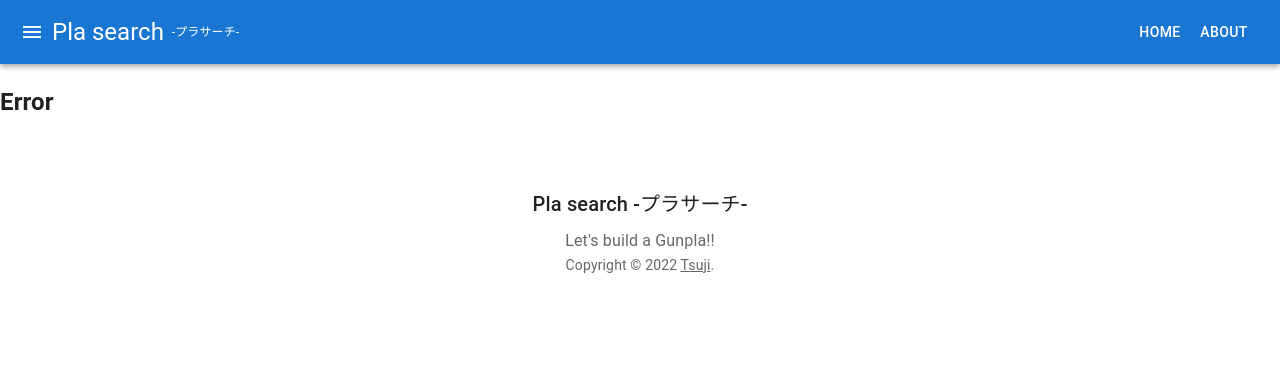
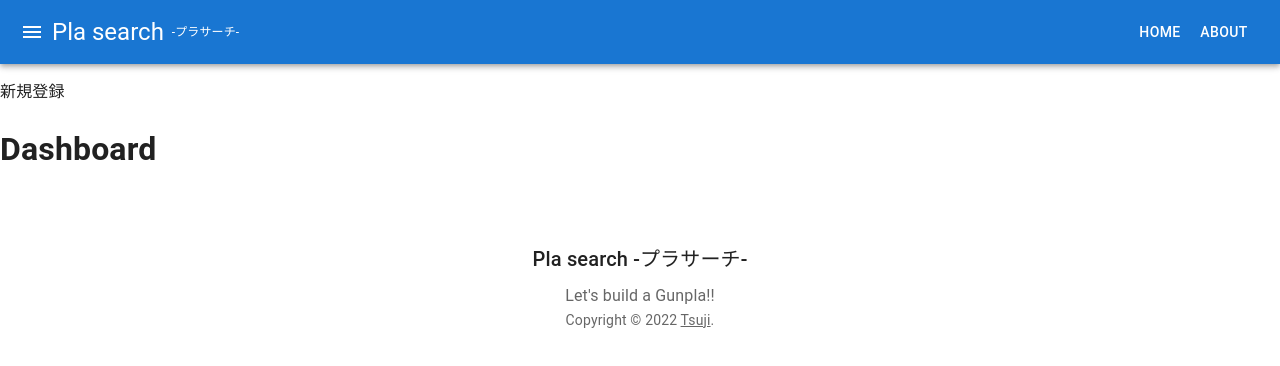
Before and after one commit to T-Towl/plasearch-front, a React (Create React App) app: page /dashboard in a window 1280 px wide. Shown: the top 366 px of the page. Built offline with nearby package versions, Linux system fonts and the light colour scheme.

Commit message:
Add Registration component

```diff
--- a/package.json
+++ b/package.json
@@ -21,7 +21,7 @@
     "react": "^18.1.0",
     "react-dom": "^18.1.0",
     "react-router-dom": "^6.3.0",
-    "react-scripts": "5.0.1",
+    "react-scripts": "^5.0.1",
     "typescript": "^4.6.4",
     "web-vitals": "^2.1.4"
   },
--- a/src/App.tsx
+++ b/src/App.tsx
@@ -1,9 +1,9 @@
 import React from 'react';
-// import logo from './logo.svg';
 import './App.css';
 import Header from "./components/defaults/Header";
 import Footer from "./components/defaults/Footer";
 import Main from "./components/Main";
+import Registration from './components/auth/Registration'
 import { createTheme, ThemeProvider } from "@mui/material/styles";
 
 const theme = createTheme();
@@ -12,6 +12,7 @@ export default function App() {
   return (
     <ThemeProvider theme={theme}>
       <Header />
+      <Registration  />
       <Main />
       <Footer />
     </ThemeProvider>
--- a/src/components/Main.tsx
+++ b/src/components/Main.tsx
@@ -3,9 +3,11 @@ import { Routes, Route } from "react-router-dom";
 import Home from "./pages/Home";
 import Map from "./pages/Map";
 import Shops from "./pages/Shops";
+import ShopDetail from "./pages/ShopDetail";
 import About from "./pages/About";
 import Error from "./pages/Error";
-import ShopDetail from "./pages/ShopDetail";
+import Dashboard from "./pages/Dashboard";
+
 
 function Main() {
   return (
@@ -14,9 +16,10 @@ function Main() {
         <Route index element={<Home />} />
         <Route path="/map" element={<Map />} />
         <Route path="/shops" element={<Shops />} />
+        <Route path="/shopdetail/:id" element={<ShopDetail />} />
         <Route path="/about" element={<About />} />
         <Route path="*" element={<Error />} />
-        <Route path="/shopdetail/:id" element={<ShopDetail />} />
+        <Route path="/dashboard" element={<Dashboard />} />
       </Routes>
     </main>
   );
--- /dev/null
+++ b/src/components/auth/Registration.tsx
@@ -0,0 +1,9 @@
+import React from 'react'
+
+export default function Registration() {
+    return (
+        <div>
+           <p>新規登録</p>
+        </div>
+    )
+}
--- /dev/null
+++ b/src/components/pages/Dashboard.tsx
@@ -0,0 +1,9 @@
+import React from 'react'
+
+export default function Dashboard() {
+    return (
+        <div>
+            <h1>Dashboard</h1>
+        </div>
+    )
+}
```
Also changed, not shown: 1 other file (tests, documents, lock files or other folders).
